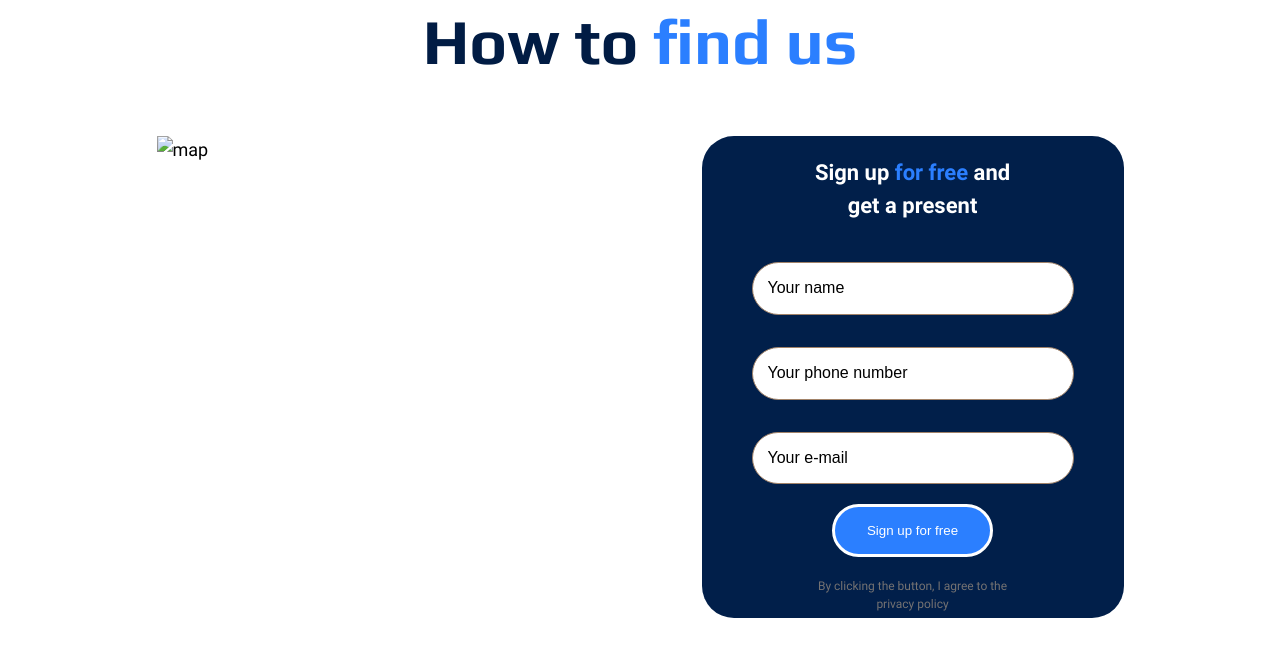
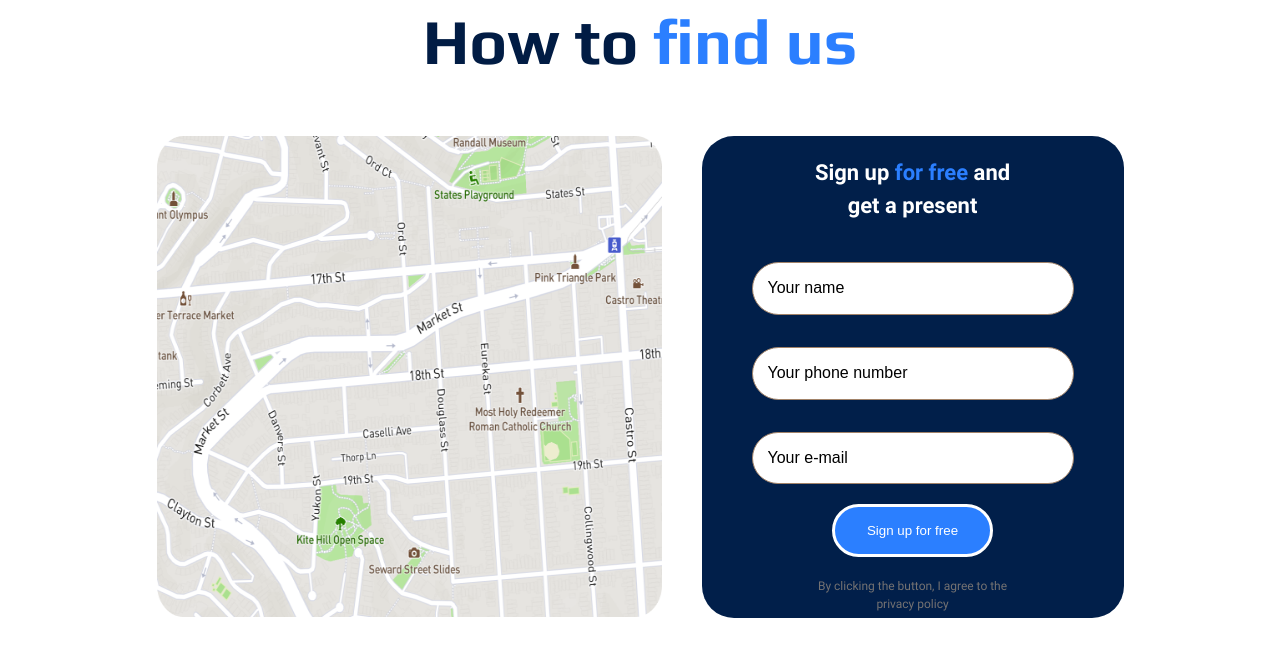
Before and after one commit to OlehKozina/webpack-test2, a plain HTML site: page index.html in a window 1280 px wide. Shown: the part 2900-3555 px from the top of the page. Drawn offline with nearby package versions, Linux system fonts and the light colour scheme; files that its build step writes are made by us from their sources; files whose address does not match are found by name.

Commit message:
added map

```diff
--- a/index.html
+++ b/index.html
@@ -281,7 +281,11 @@
               How to <span class="accent">find us</span>
             </h2>
             <div class="howtofind_section__howtofind">
-              <img class="howtofind_section__map" alt="map" />
+              <img
+                class="howtofind_section__map"
+                src="./html_images/map.png"
+                alt="map"
+              />
               <div class="howtofind_section__text">
                 <p class="howtofind_section__form-title">
                   Sign up <span class="accent">for free</span> and get a present
```
